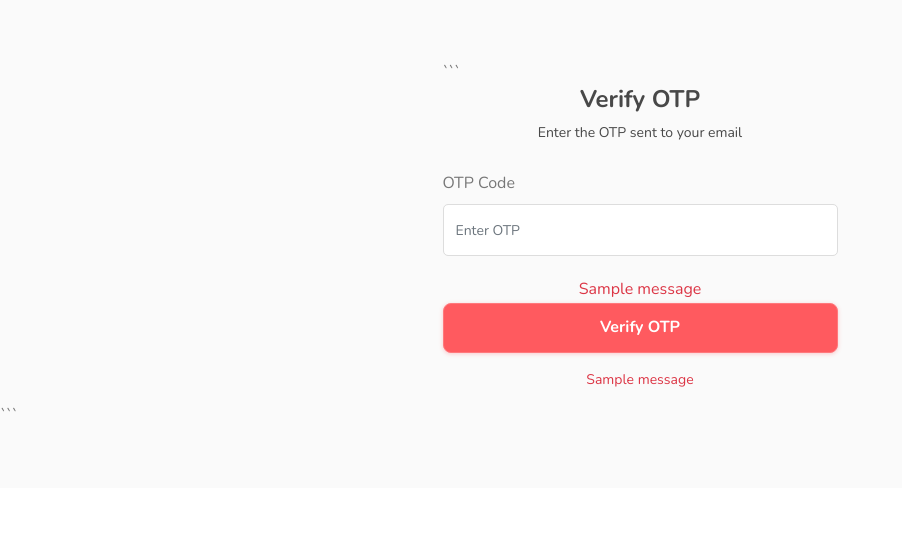
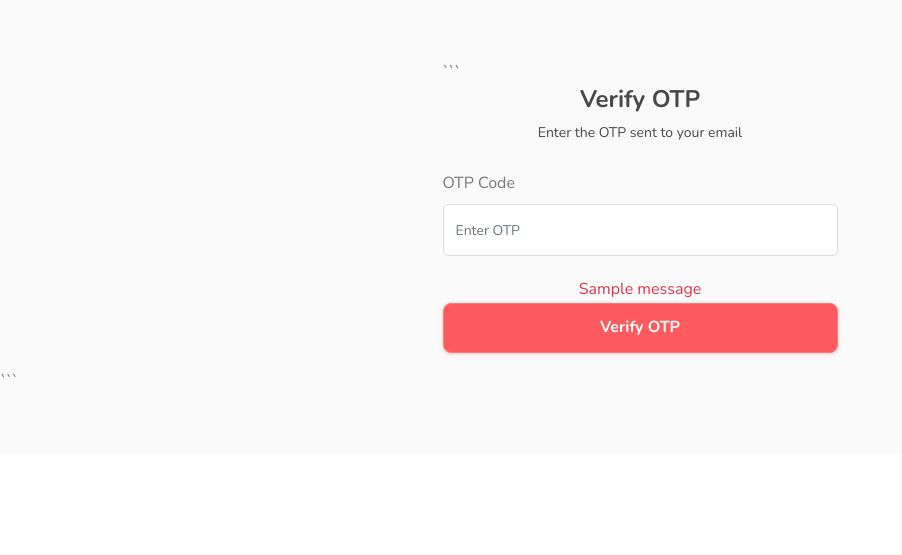
Before and after one commit to john22-sarker/Vharate, a Django app: page /accounts/verify-reset-otp/ in a window 1280 px wide. Shown: the part 101-656 px from the top of the page, without its empty margins (0-902 px from the left). Run offline with Django 5.2, Linux system fonts and the light colour scheme; tables that the repository leaves empty hold one stand-in row (values such as "Sample post"); one stand-in notice (Sample message) is shown; some libraries are stand-ins or nearby versions.

Commit message:
Update verify_reset_otp.html

```diff
--- a/realestate/templates/accounts/verify_reset_otp.html
+++ b/realestate/templates/accounts/verify_reset_otp.html
@@ -44,9 +44,6 @@
                     </button>
 
                 </form>
-{% for message in messages %}
-        <p class="text-center text-danger mt-3">{{ message }}</p>
-    {% endfor %}
             </div>
         </div>
     </div>
```
